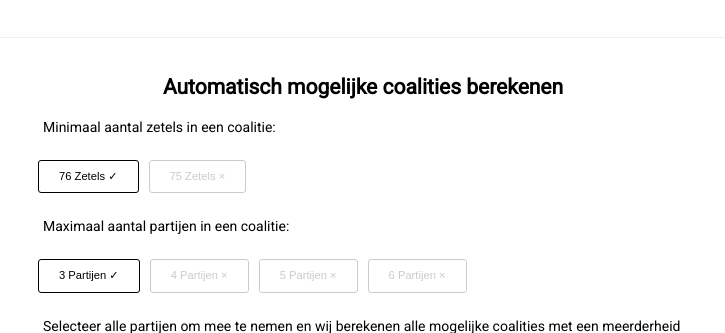
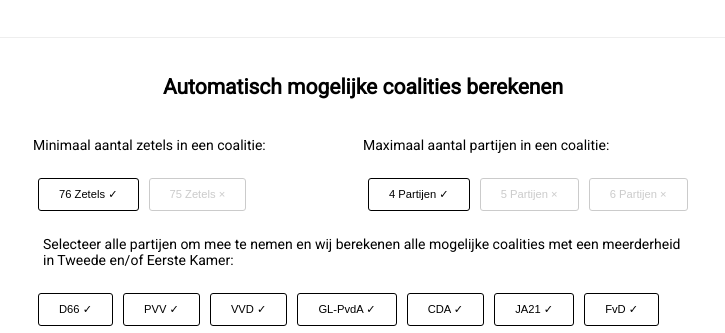
Before and after one commit to larixk/coalitiemaker.nl, a React app: page / in a window 1280 px wide. Shown: the part 1201-1534 px from the top of the page, without its empty margins (277-1002 px from the left). Built offline with nearby package versions, Linux system fonts and the light colour scheme.

Commit message:
Refactor Finder component layout for better responsiveness and update limit state to 4 for coalition selection.

```diff
--- a/src/components/Finder.css
+++ b/src/components/Finder.css
@@ -94,6 +94,16 @@
   margin: 0 auto;
 }
 
+@media (min-width: 750px) {
+  .Finder .toggles-row {
+    display: flex;
+    flex-direction: row;
+  }
+  .Finder .toggles-row > div {
+    width: 50%;
+  }
+}
+
 .Finder .toggles p {
  text-align: left;
 }
--- a/src/components/Finder.js
+++ b/src/components/Finder.js
@@ -11,16 +11,17 @@
   constructor() {
     super();
     this.state = {
-      limit: 3,
+      limit: 4,
       houseRequirements: [2],
       excludedParties: [],
       minSeats: 76,
     };
   }
   render() {
-    const coalitions = calculator(this.state.houseRequirements, this.state.minSeats)(
-      this.props.parties
-    )
+    const coalitions = calculator(
+      this.state.houseRequirements,
+      this.state.minSeats
+    )(this.props.parties)
       .filter((coalition) =>
         coalition.parties.every(
           (party) => !this.state.excludedParties.includes(party)
@@ -32,11 +33,14 @@
       <div className="Finder">
         <h2>Automatisch mogelijke coalities berekenen</h2>
         <div className="toggles">
+          <div className="toggles-row">
+            <div>
               <p>Minimaal aantal zetels in een coalitie:</p>
               <button
                 onClick={() => this.setState({ minSeats: 76 })}
                 className={
-              "toggle" + (this.state.minSeats === 76 ? " toggle-active" : "")
+                  "toggle" +
+                  (this.state.minSeats === 76 ? " toggle-active" : "")
                 }
               >
                 76 Zetels
@@ -44,20 +48,15 @@
               <button
                 onClick={() => this.setState({ minSeats: 75 })}
                 className={
-              "toggle" + (this.state.minSeats === 75 ? " toggle-active" : "")
+                  "toggle" +
+                  (this.state.minSeats === 75 ? " toggle-active" : "")
                 }
               >
                 75 Zetels
               </button>
+            </div>
+            <div>
               <p>Maximaal aantal partijen in een coalitie:</p>
-          <button
-            onClick={() => this.setState({ limit: 3 })}
-            className={
-              "toggle" + (this.state.limit === 3 ? " toggle-active" : "")
-            }
-          >
-            3 Partijen
-          </button>
               <button
                 onClick={() => this.setState({ limit: 4 })}
                 className={
@@ -82,6 +81,8 @@
               >
                 6 Partijen
               </button>
+            </div>
+          </div>
           <p>
             Selecteer alle partijen om mee te nemen en wij berekenen alle
             mogelijke coalities met een meerderheid in Tweede en/of Eerste
@@ -113,7 +114,6 @@
         <h3>
           {coalitions.length} coalitie
           {coalitions.length === 1 ? "" : "s"}{" "}
-
         </h3>
         <ul>
           {coalitions.map((coalition) => {
```
Lines whose indentation alone changed are shown as unchanged.
